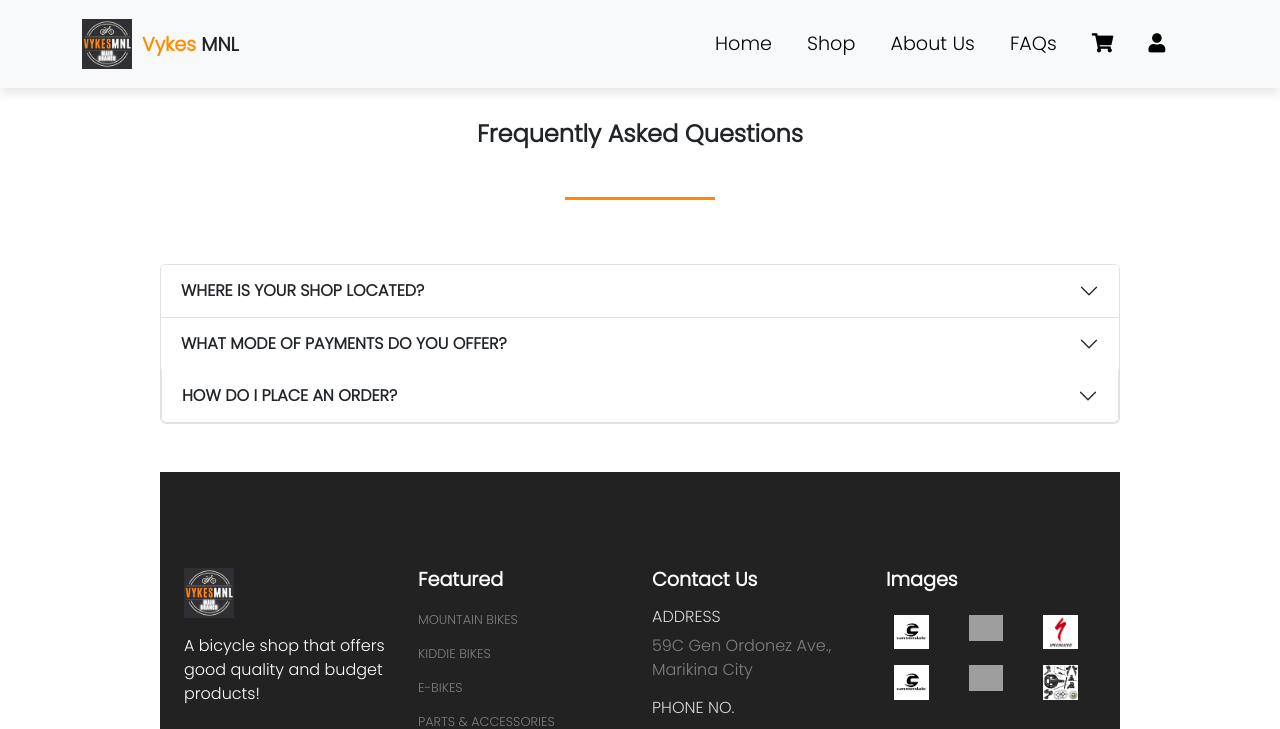
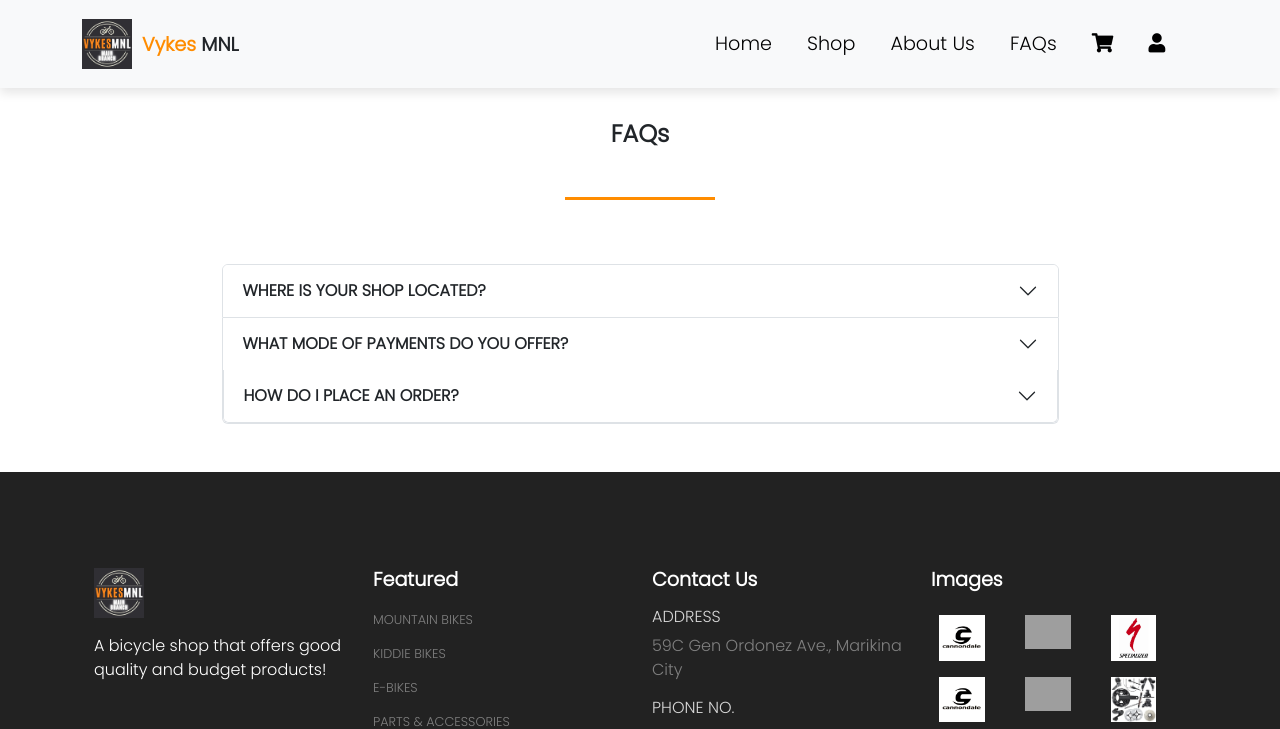
Before and after one commit to ordcacai/bikeshop-ims, a PHP site: page /faqs.php in a window 1280 px wide. Shown: the top 729 px of the page. Run offline with PHP 8.4, Linux system fonts and the light colour scheme; grey boxes are pictures that could not be loaded.

Commit message:
faqs updated

```diff
--- a/faqs.php
+++ b/faqs.php
@@ -4,13 +4,14 @@
 
 ?>
 
+<section class="container">
 <br>
 <div class="container text-center mt-5 py-md-5">
-    <h3>Frequently Asked Questions</h3><br>
+    <h3>FAQs</h3><br>
     <hr class="mx-auto">
 </div>
 
-<div class="container"> </div>
+
 
   <div class="accordion w-75 mx-auto" id="accordionExample">
     <div class="accordion-item">
@@ -54,4 +55,7 @@
     </div>
   </div>
 
+</div>
+</section>
+
 <?php include('layouts/footer.php'); ?>
--- a/layouts/header.php
+++ b/layouts/header.php
@@ -1,8 +1,6 @@
 <?php
 
 session_start();
-
-
 
 ?>
 
```
Lines whose indentation alone changed are shown as unchanged.
